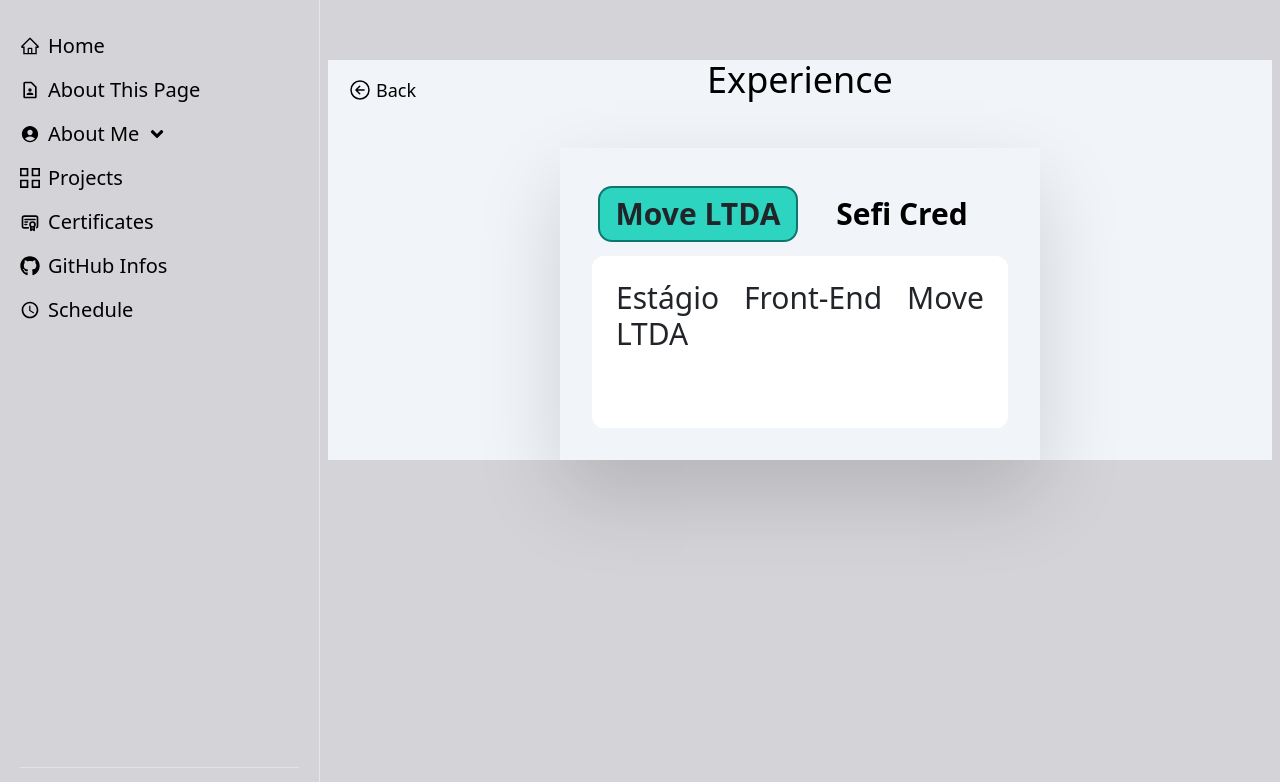
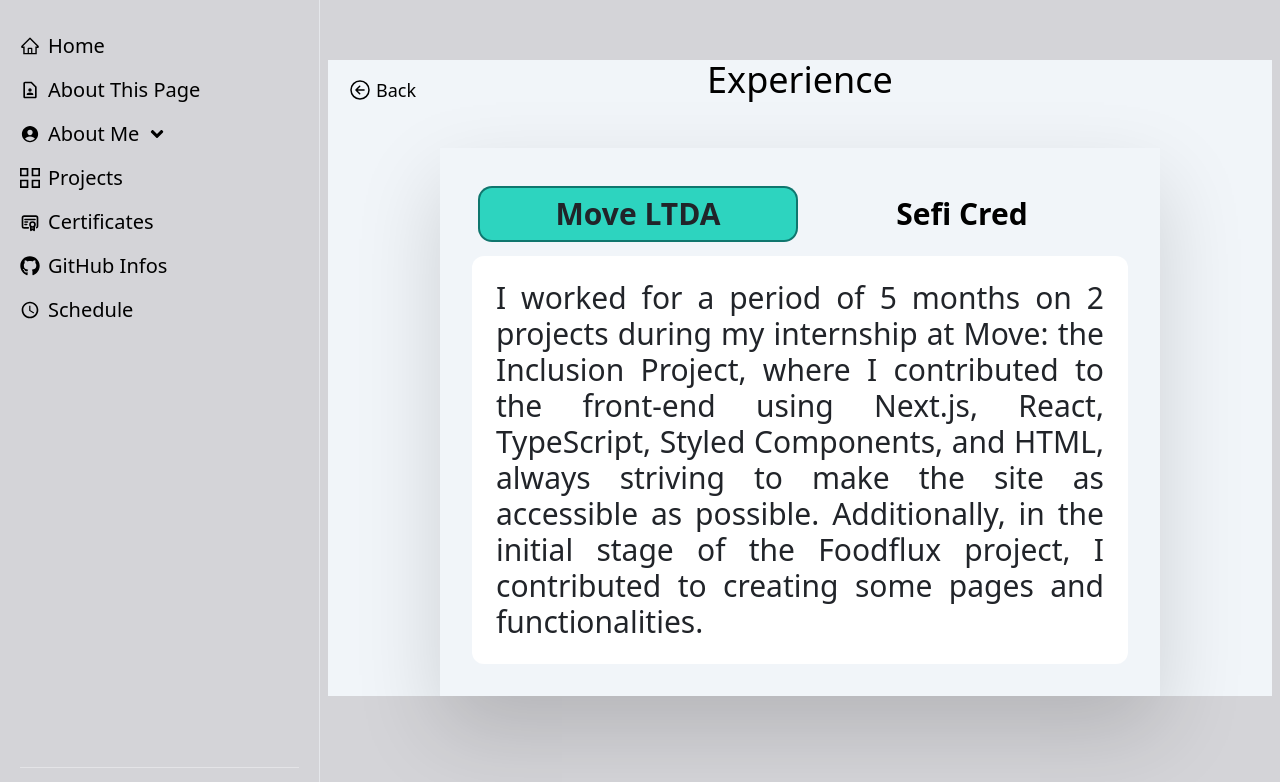
Before and after one commit to Hzimr/Hzimr.github.io, a Next.js app: page /aboutme/experience in a window 1280 px wide. Shown: the top 782 px of the page. Built offline with nearby package versions, Linux system fonts and the light colour scheme.

Commit message:
feat: fix aboutus and added text experience

```diff
--- a/src/app/aboutme/experience/page.tsx
+++ b/src/app/aboutme/experience/page.tsx
@@ -7,12 +7,14 @@ const itemsTabExperience = [
   {
     id: 1,
     title: 'Move LTDA',
-    description: 'Estágio Front-End Move LTDA',
+    description:
+      'I worked for a period of 5 months on 2 projects during my internship at Move: the Inclusion Project, where I contributed to the front-end using Next.js, React, TypeScript, Styled Components, and HTML, always striving to make the site as accessible as possible. Additionally, in the initial stage of the Foodflux project, I contributed to creating some pages and functionalities.',
   },
   {
     id: 2,
     title: 'Sefi Cred',
-    description: 'Estágio Anterior',
+    description:
+      'I worked for a period of 4 months on creating a landing page for a credit startup using JavaScript, HTML, and CSS.',
   },
 ]
 
@@ -27,10 +29,10 @@ export default function Experience() {
   }, [])
   return (
     <div className="relative mt-7 flex min-h-[50vh] flex-col items-center bg-slate-100 dark:bg-primary-dark2">
-      <BackButton navigate="/aboutus" />
+      <BackButton navigate="/aboutme" />
 
       <h1 className="text-lg md:text-4xl">Experience</h1>
-      <div className="mt-12 flex w-[20rem] flex-1 flex-col gap-2 p-2 text-xl shadow-foto dark:bg-primary-darkLine md:w-[30rem] md:p-8 md:text-3xl">
+      <div className="mt-12 flex w-[20rem] flex-1 flex-col gap-2 p-2 text-xl shadow-foto dark:bg-primary-darkLine md:w-[45rem] md:p-8 md:text-3xl">
         {' '}
         <div className="flex items-center justify-between gap-x-2 rounded-xl p-2 font-bold dark:bg-primary-darkContent dark:text-white">
           {itemsTabExperience.map((item, index) => (
```
